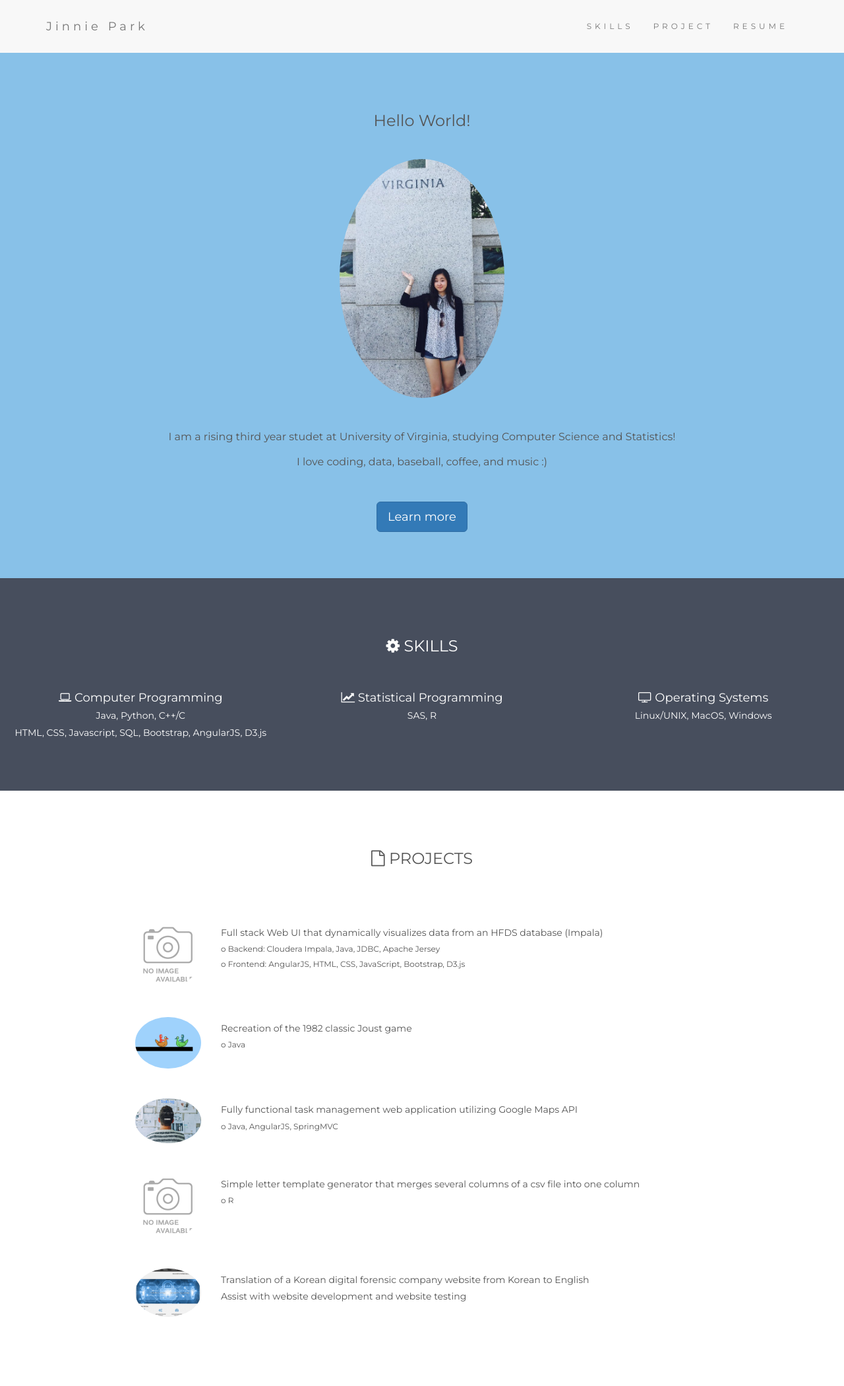
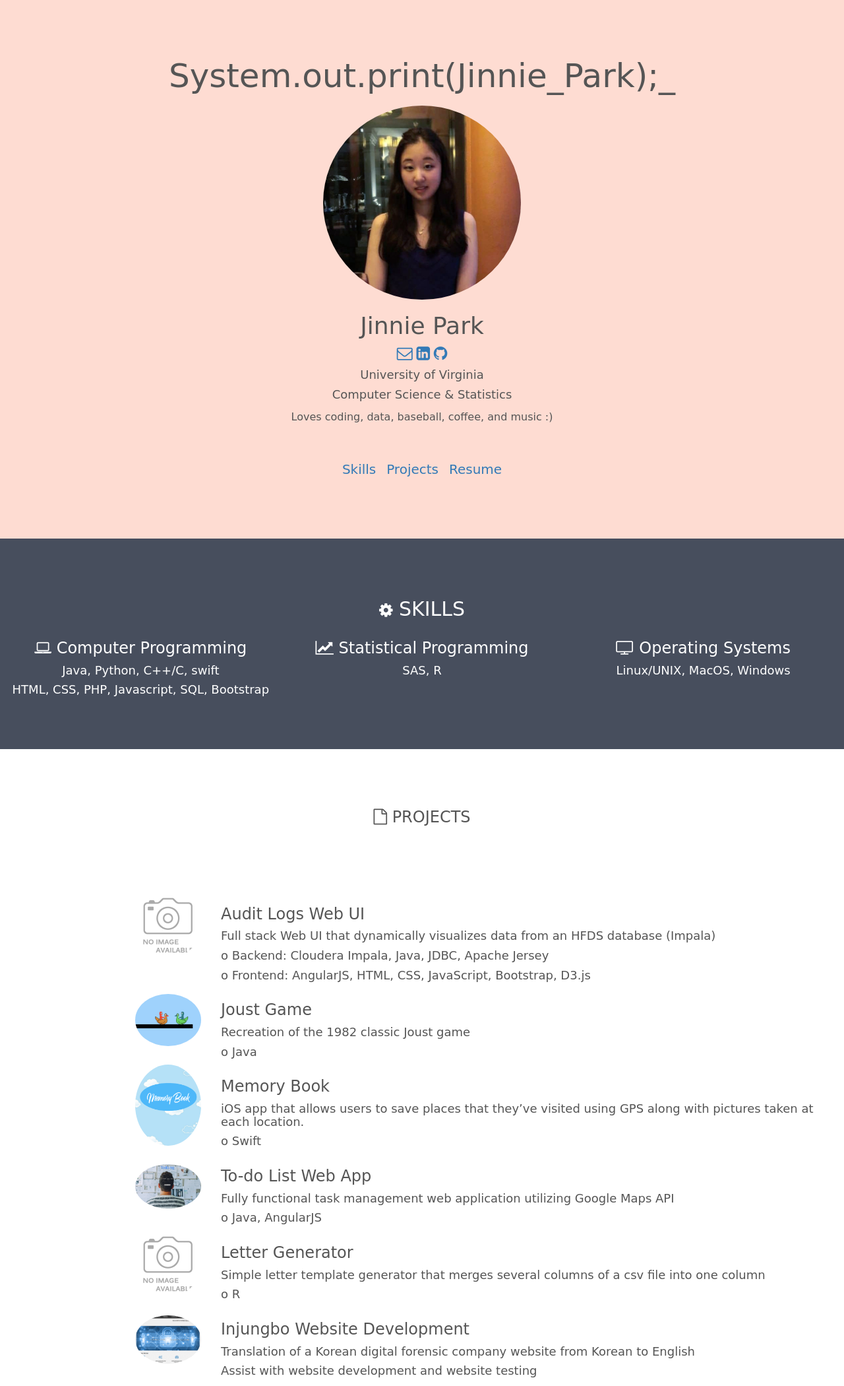
Before and after one commit to jinniepark/jinnie.github.io, a plain HTML site: page index.html in a window 1280 px wide. Shown: the top 2100 px of the page at 66% size. Drawn offline with nearby package versions, Linux system fonts and the light colour scheme; a web font is replaced by a local one.

Commit message:
update in progress

```diff
--- a/index.html
+++ b/index.html
@@ -6,21 +6,26 @@
   <meta charset="utf-8">
   <meta name="viewport" content="width=device-width, initial-scale=1">
   <link rel="stylesheet" href="https://maxcdn.bootstrapcdn.com/bootstrap/3.3.7/css/bootstrap.min.css">
-  <link href="https://fonts.googleapis.com/css?family=Montserrat" rel="stylesheet">
+<!--   <link href="https://fonts.googleapis.com/css?family=Montserrat" rel="stylesheet">
+ -->  <link href="https://fonts.googleapis.com/css?family=Waiting+for+the+Sunrise" rel="stylesheet" type="text/css"/>
   <script src="https://ajax.googleapis.com/ajax/libs/jquery/3.2.1/jquery.min.js"></script>
   <script src="https://maxcdn.bootstrapcdn.com/bootstrap/3.3.7/js/bootstrap.min.js"></script>
   <link rel="stylesheet" href="https://cdnjs.cloudflare.com/ajax/libs/font-awesome/4.7.0/css/font-awesome.min.css">
 
   <style>
   body {
-      font: 20px Montserrat, sans-serif;
-      line-height: 1.8;
+  	  font-family: 'Waiting for the Sunrise', cursive;
+  	  font-size: 50px;
+	  line-height: 1.8;
       color: #f5f6f7;
   }
+  mark {
+    background-color: #FFF7C0;
+}
   p {font-size: 16px;}
-  .margin {margin-bottom: 45px;}
+
   .bg-1 {
-      background-color: #88c1e8;
+      background-color: #FEDCD2;
       color: #555555;
   }
   .bg-2 {
@@ -43,7 +48,7 @@
       padding-top: 70px;
       padding-bottom: 70px;
   }
-  .navbar {
+/*  .navbar {
       padding-top: 15px;
       padding-bottom: 15px;
       border: 0;
@@ -51,16 +56,16 @@
       margin-bottom: 0;
       font-size: 12px;
       letter-spacing: 5px;
-  }
-  .navbar-nav  li a:hover {
+  }*/
+/*  .navbar-nav  li a:hover {
       color: #1abc9c !important;
-  }
+  }*/
   </style>
 </head>
 <body id="myPage" data-spy="scroll" data-target=".navbar" data-offset="50">
 
 
-<nav class="navbar navbar-default">
+<!-- <nav class="navbar navbar-default">
   <div class="container">
     <div class="navbar-header">
       <button type="button" class="navbar-toggle" data-toggle="collapse" data-target="#myNavbar">
@@ -78,35 +83,45 @@
       </ul>
     </div>
   </div>
-</nav>
+</nav> -->
 
 
 <div class="container-fluid bg-1 text-center">
-  <h3 class="margin">Hello World!</h3>
-  <img src="mypic2.jpg" class="img-responsive img-circle margin" style="display:inline" alt="pic" width="250" height="250">
-   <p> I am a rising third year studet at <span style="color: #555555;">University of Virginia</span>, studying <span style="color: #555555;">Computer Science</span> and <span style="color: #555555;">Statistics</span>!
-</p><p class="margin">
-I love coding, data, baseball, coffee, and music :) </p>
-<p></p>
-   <a href="index.html#skills" type="button" class="btn btn-primary btn-lg">Learn more</a>
-</div>
+  <div id="typedtext"></div>
+  <img src="mypic.jpeg" class="img-responsive img-circle" style="display:inline" alt="pic" width="300" height="300">
+  <h1> Jinnie Park  </h1>
+  <h4> <a href="mailto:jp7hk@virginia.edu"><i class="fa fa-envelope-o" style="font-size:24px"></i></a>
+ <a href="https://www.linkedin.com/in/jinnie-park-900064101/"><i class="fa fa-linkedin-square" style="font-size:24px"></i></a>
+ <a href="https://github.com/jinniepark"><i class="fa fa-github" style="font-size:24px"></i></a> </h3>
+   <h4> University of Virginia</h4>
+   <h4> Computer Science & Statistics</h4>
+</p><p>
+Loves coding, data, baseball, coffee, and music :) </p>
+
+<a href="index.html#skills" style="font-size:20px">Skills</a>
+<a href="index.html#projects" style="font-size:20px">Projects</a>
+<a href="index.html#resume" style="font-size:20px">Resume</a>
+
+
+<!--    <a href="index.html#skills" type="button" class="btn btn-primary btn-lg">Learn more</a>
+ --></div>
 
 
 <div class="container-fluid bg-2 text-center" id="skills">
-  <h3 class="margin"><i class="fa fa-gear" style="font-size:24px"></i>   SKILLS</h3>
+  <h2 class="margin"><i class="fa fa-gear" style="font-size:24px"></i>   SKILLS</h2>
   <div class="row">
     <div class="col-sm-4">
-  <h4> <i class="fa fa-laptop"></i>  Computer Programming </h4>
-  <h5> Java, Python, C++/C </h5>
-  <h5> HTML, CSS, Javascript, SQL, Bootstrap, AngularJS, D3.js </h5>
+  <h3> <i class="fa fa-laptop"></i>  Computer Programming </h3>
+  <h4> Java, Python, C++/C, swift </h4>
+  <h4> HTML, CSS, PHP, Javascript, SQL, Bootstrap </h4>
   </div>
   <div class="col-sm-4">
-  <h4> <i class="fa fa-line-chart"></i>  Statistical Programming </h4>
-  <h5> SAS, R </h5>
+  <h3> <i class="fa fa-line-chart"></i>  Statistical Programming </h3>
+  <h4> SAS, R </h4>
   </div>
   <div class="col-sm-4">
-  <h4> <i class="fa fa-television"></i>  Operating Systems </h4>
-  <h5> Linux/UNIX, MacOS, Windows </h5>
+  <h3> <i class="fa fa-television"></i>  Operating Systems </h3>
+  <h4> Linux/UNIX, MacOS, Windows </h4>
   </div>
   </div>
   </div>
@@ -120,11 +135,12 @@ I love coding, data, baseball, coffee, and music :) </p>
  <img src="no-image-icon.png" class="img-responsive img-circle margin" style="display:inline" alt="pic" width="100" height="100">
  </div>
  <div class="col-sm-9">
- <h5 class="text-left"> Full stack Web UI that dynamically visualizes data from an HFDS database (Impala) </h5>
- <h6>
-o Backend: Cloudera Impala, Java, JDBC, Apache Jersey </h6>
-<h6>o Frontend: AngularJS, HTML, CSS, JavaScript, Bootstrap, D3.js
-</h6>
+ <h3> Audit Logs Web UI </h3>
+ <h4 class="text-left"> Full stack Web UI that dynamically visualizes data from an HFDS database (Impala) </h4>
+ <h4>
+o Backend: Cloudera Impala, Java, JDBC, Apache Jersey </h4>
+<h4>o Frontend: AngularJS, HTML, CSS, JavaScript, Bootstrap, D3.js
+</h4>
  </div>
  </div>
  <div class = "row">
@@ -132,29 +148,52 @@ o Backend: Cloudera Impala, Java, JDBC, Apache Jersey </h6>
  <img src="gameproject.png" class="img-responsive img-circle margin" style="display:inline" alt="pic" width="100" height="100">
  </div>
  <div class="col-sm-9">
- <h5 class="text-left"> Recreation of the 1982 classic Joust game</h5>
- <h6>o Java
-</h6>
+  <h3> Joust Game </h3>
+
+ <h4 class="text-left"> Recreation of the 1982 classic Joust game</h4>
+ <h4>o Java
+</h4>
  </div>
  </div>
+
+
+  <div class = "row">
+  <div class="col-sm-3 text-right">
+ <img src="MemoryBook.png" class="img-responsive img-circle margin" style="display:inline" alt="pic" width="100" height="70">
+ </div>
+ <div class="col-sm-9">
+   <h3> Memory Book </h3>
+
+ <h4 class="text-left"> iOS app that allows users to save places that they’ve visited using GPS along with pictures taken at each location. </h4>
+ <h4>o Swift
+</h4>
+ </div>
+ </div>
+
 <div class = "row">
   <div class="col-sm-3 text-right">
  <img src="ToDo.png" class="img-responsive img-circle margin" style="display:inline" alt="pic" width="100" height="100">
  </div>
  <div class="col-sm-9">
- <h5 class="text-left">Fully functional task management web application utilizing Google Maps API</h5>
- <h6>o Java, AngularJS, SpringMVC
-</h6>
+   <h3> To-do List Web App</h3>
+
+ <h4 class="text-left">Fully functional task management web application utilizing Google Maps API</h4>
+ <h4>o Java, AngularJS
+</h4>
  </div>
  </div>
+
+
   <div class = "row">
   <div class="col-sm-3 text-right">
  <img src="no-image-icon.png" class="img-responsive img-circle margin" style="display:inline" alt="pic" width="100" height="100">
  </div>
  <div class="col-sm-9">
- <h5 class="text-left"> Simple letter template generator that merges several columns of a csv file into one column </h5>
- <h6>o R
-</h6>
+   <h3> Letter Generator </h3>
+
+ <h4 class="text-left"> Simple letter template generator that merges several columns of a csv file into one column </h4>
+ <h4>o R
+</h4>
  </div>
  </div>
 <div class = "row">
@@ -162,8 +201,10 @@ o Backend: Cloudera Impala, Java, JDBC, Apache Jersey </h6>
  <img src="ijb.png" class="img-responsive img-circle margin" style="display:inline" alt="pic" width="100" height="100">
  </div>
  <div class="col-sm-9">
- <h5 class="text-left"> Translation of a Korean digital forensic company website from Korean to English</h5>
- <h5 class="text-left"> Assist with website development and website testing</h5>
+   <h3> Injungbo Website Development </h3>
+
+ <h4 class="text-left"> Translation of a Korean digital forensic company website from Korean to English</h4>
+ <h4 class="text-left"> Assist with website development and website testing</h4>
  </div>
  </div>
 
@@ -201,3 +242,43 @@ o Backend: Cloudera Impala, Java, JDBC, Apache Jersey </h6>
 
 </body>
 </html>
+
+<script type='text/javascript'>
+// set up text to print, each item in array is new line
+var aText = new Array(
+"System.out.print(Jinnie_Park);"
+);
+var iSpeed = 100; // time delay of print out
+var iIndex = 0; // start printing array at this posision
+var iArrLength = aText[0].length; // the length of the text array
+var iScrollAt = 20; // start scrolling up at this many lines
+
+var iTextPos = 0; // initialise text position
+var sContents = ''; // initialise contents variable
+var iRow; // initialise current row
+
+function typewriter()
+{
+ sContents =  ' ';
+ iRow = Math.max(0, iIndex-iScrollAt);
+ var destination = document.getElementById("typedtext");
+
+ while ( iRow < iIndex ) {
+  sContents += aText[iRow++] + '<br />';
+ }
+ destination.innerHTML = sContents + aText[iIndex].substring(0, iTextPos) + "_";
+ if ( iTextPos++ == iArrLength ) {
+  iTextPos = 0;
+  iIndex++;
+  if ( iIndex != aText.length ) {
+   iArrLength = aText[iIndex].length;
+   setTimeout("typewriter()", 500);
+  }
+ } else {
+  setTimeout("typewriter()", iSpeed);
+ }
+}
+
+
+typewriter();
+</script>
```
Also changed, not shown: MemoryBook.png (added), mypic.jpeg (added).
